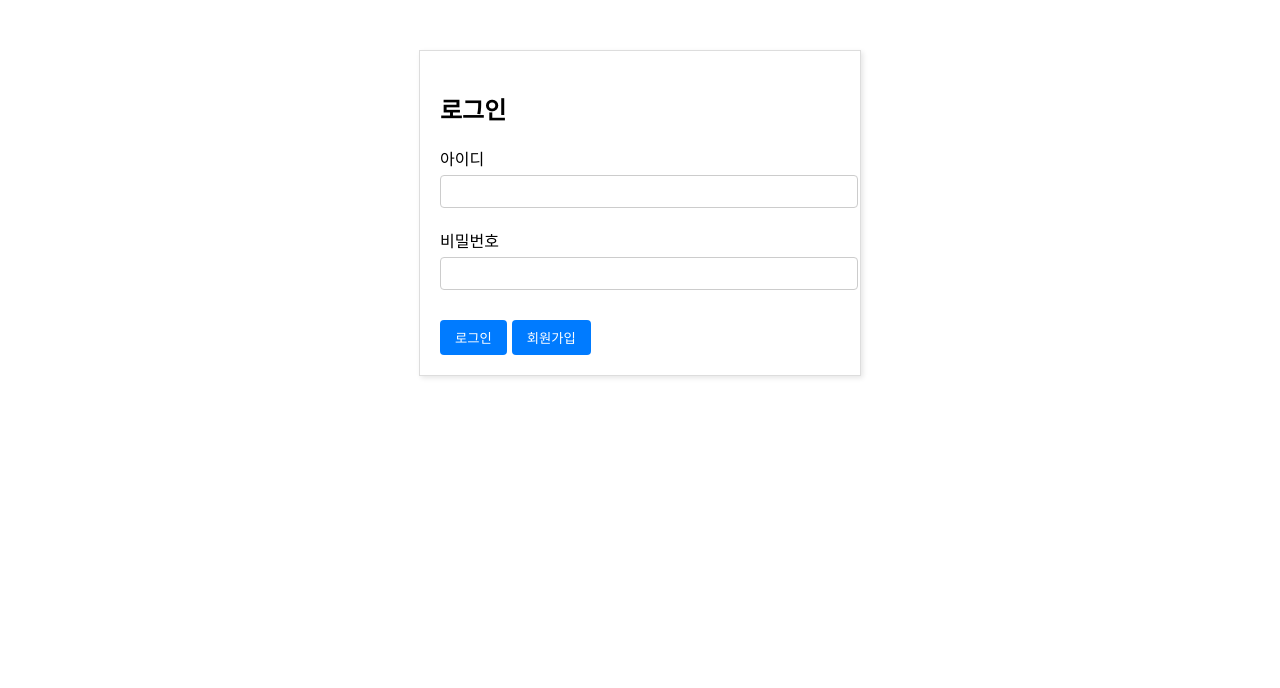
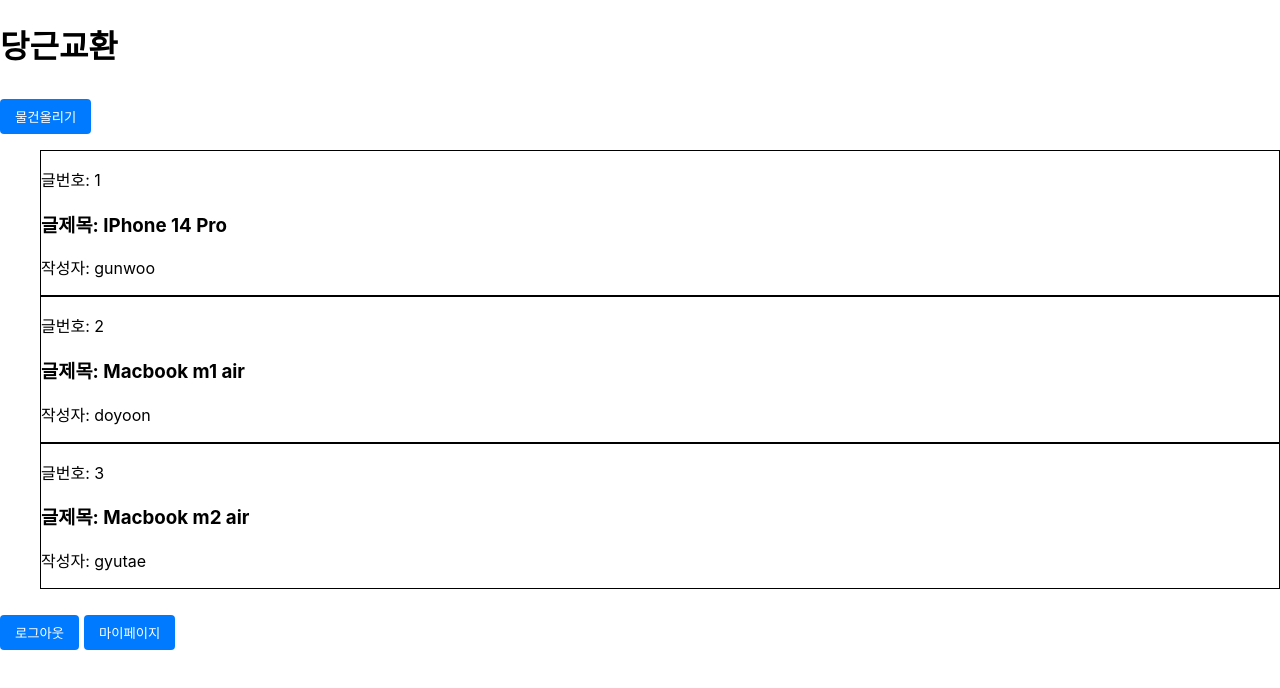
Before and after one commit to L-ETS/LETS, a React (Create React App) app in the folder client/: page / in a window 1280 px wide. Shown: the top 688 px of the page. Built offline with nearby package versions, Linux system fonts and the light colour scheme; no server answers.

Commit message:
feature: s3 이미지 업로드

```diff
--- a/client/src/App.js
+++ b/client/src/App.js
@@ -4,6 +4,7 @@
 import { Routes, Route } from 'react-router-dom';
 import Register from './pages/Register';
 import React from 'react';
+import UploadProduct from './pages/trade/UploadProduct';
 
 function App() {
   return (
@@ -11,6 +12,8 @@
       <Route path='/' element={<Home/>} />
       <Route path='/user/register' element={<Register/>} />
       <Route path='/user/mypage' element={<MyPage/>} />
+
+      <Route path='/trade/upload' element={<UploadProduct/>} />
     </Routes>
   );
 }
--- a/client/src/pages/Barter.js
+++ b/client/src/pages/Barter.js
@@ -1,10 +1,31 @@
 // 로그인이 되었을 때 보일 물물교환 메인페이지.
-import React from 'react';
+import {React, useEffect} from 'react';
 import { useNavigate } from 'react-router-dom'
 import axios from "axios";
 
 function Barter({setIsLogin}) {
   const navigate = useNavigate();
+  const posts = [
+    {
+      postId: 1,
+      userId: 'gunwoo',
+      title: 'IPhone 14 Pro',
+      content: '맥북 m2 air 512GB, 16GB만 교환 가능'
+    },
+    {
+      postId: 2,
+      userId: 'doyoon',
+      title: 'Macbook m1 air',
+      content: '집 한채만 교환 가능'
+    },
+    {
+      postId: 3,
+      userId: 'gyutae',
+      title: 'Macbook m2 air',
+      content: '맥북 프로만 교환 가능'
+    },
+  ];
+
 
   const logout = async() => {
     try {
@@ -39,7 +60,23 @@
 
   return (
     <div>
-      <h1>로그인이 되었을 때 보일 물물교환 메인페이지 입니다.</h1>
+      <h1>당근교환</h1>
+      <button onClick={()=>navigate('/trade/upload')}>물건올리기</button>
+      <div>
+        <ul style={{listStyle: 'none'}}>
+          {
+            posts.map((post)=>{
+              return (
+                <li style={{border: '1px solid'}}>
+                  <p>글번호: {post.postId}</p>
+                  <h3>글제목: {post.title}</h3>
+                  <p>작성자: {post.userId}</p>
+                </li>
+              )
+            })
+          }
+        </ul>
+      </div>
 
       <button type="button" onClick={logout}>로그아웃</button>
       <button type="button" onClick={gotoMyPage}>마이페이지</button>
--- a/client/src/pages/Home.js
+++ b/client/src/pages/Home.js
@@ -5,7 +5,7 @@
 
 function Home() {
   //로그인이 되었는지 여부를 나타냄.
-  const [isLogin, setIsLogin] = useState(false);
+  const [isLogin, setIsLogin] = useState(true); //원래 false여야 하는데 테스트용으로 true로 바꿈.
 
   useEffect(() => {
     // Check if the user is logged in when the component mounts
--- /dev/null
+++ b/client/src/pages/trade/UploadProduct.js
@@ -0,0 +1,65 @@
+import {React, useEffect, useState} from 'react';
+import { useNavigate } from 'react-router-dom'
+import axios from "axios";
+
+const UploadProduct = () => {
+  const navigate = useNavigate();
+  const [title, setTitle] = useState('');
+  const [content, setContent] = useState('');
+  const [images, setImages] = useState([]);
+
+  const handleSubmit = async (event) => {
+    event.preventDefault();
+
+    const formData = new FormData();
+    formData.append('title', title);
+    formData.append('content', content);
+
+    images.forEach((image, index) => {
+      formData.append('images', image);
+    });
+
+    try {
+      const response = await axios.post('/trade/upload', formData, {
+        headers: {
+          'Content-Type': 'multipart/form-data', // Required when sending FormData with axios
+        }
+      });
+
+      if(response.status === 200) {
+        console.log("Server response:", response.data);
+        alert('Upload successful!');
+        navigate('/');
+      }
+
+
+    } catch (error) {
+      console.error("Error uploading:", error);
+      alert('Upload failed!');
+    }
+
+    console.log("Data ready to be sent:", formData); // For demo
+  };
+
+  return (
+    <div>
+      <form onSubmit={handleSubmit}>
+        <div>
+          <label>Title:</label>
+          <input type="text" value={title} onChange={(e) => setTitle(e.target.value)} />
+        </div>
+        <div>
+          <label>Content:</label>
+          <textarea value={content} onChange={(e) => setContent(e.target.value)}></textarea>
+        </div>
+        <div>
+          <label>Image:</label>
+          <input type="file" multiple name='images' onChange={(e) => setImages([...e.target.files])} />
+        </div>
+        <button type="submit">Upload</button>
+      </form>
+    </div>
+  );
+};
+
+export default UploadProduct;
--- a/package.json
+++ b/package.json
@@ -14,7 +14,9 @@
   "author": "",
   "license": "ISC",
   "dependencies": {
+    "aws-sdk": "^2.1472.0",
     "bcrypt": "^5.1.1",
+    "body-parser": "^1.20.2",
     "concurrently": "^8.2.1",
     "cookie-parser": "^1.4.6",
     "cors": "^2.8.5",
@@ -22,6 +24,8 @@
     "express": "^4.18.2",
     "express-mysql-session": "^3.0.0",
     "express-session": "^1.17.3",
+    "multer": "^1.4.5-lts.1",
+    "multer-s3": "^2.10.0",
     "mysql2": "^3.6.1"
   }
 }
```
Also changed, not shown: 2 other files (tests, documents, lock files or other folders).
